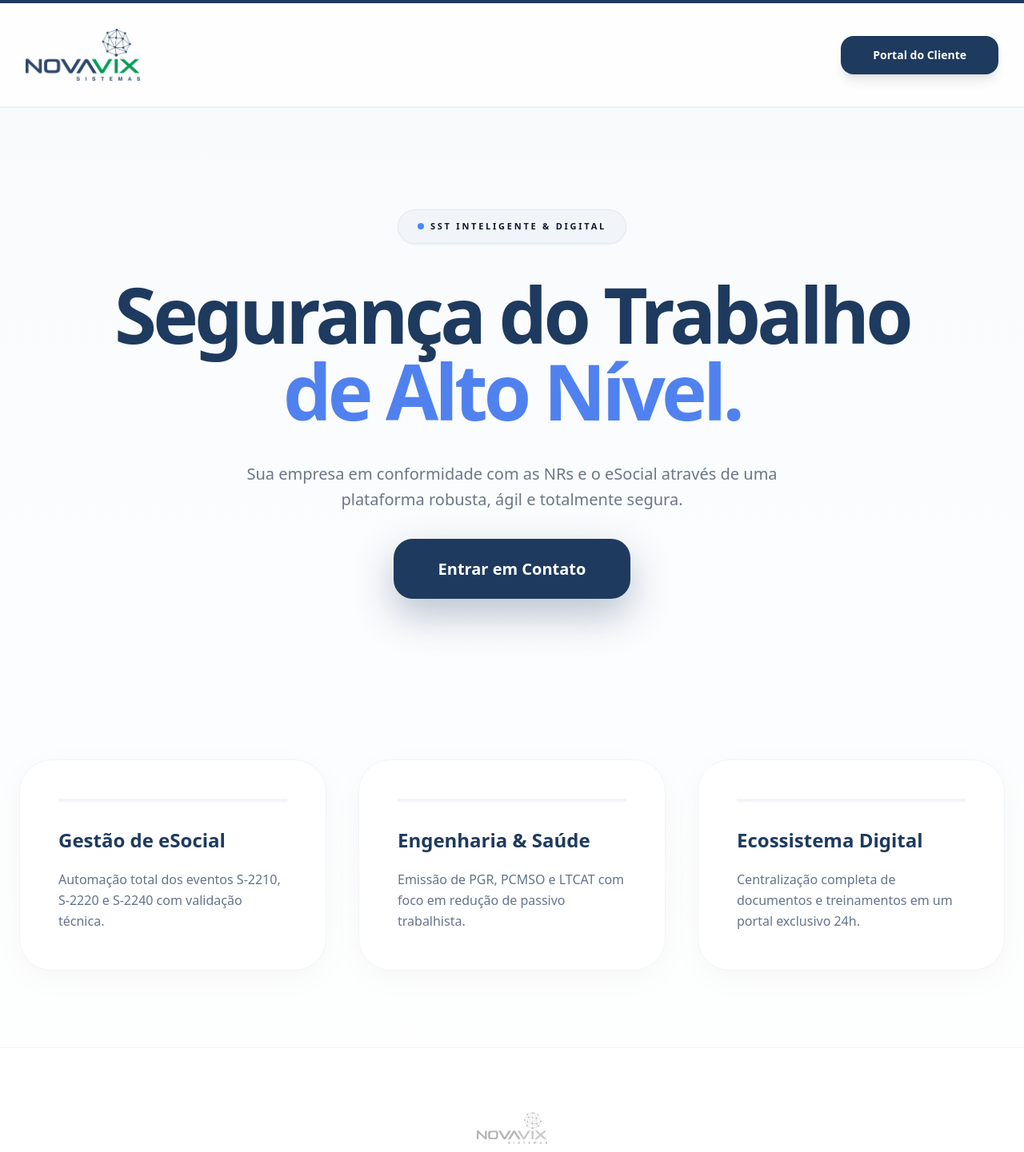
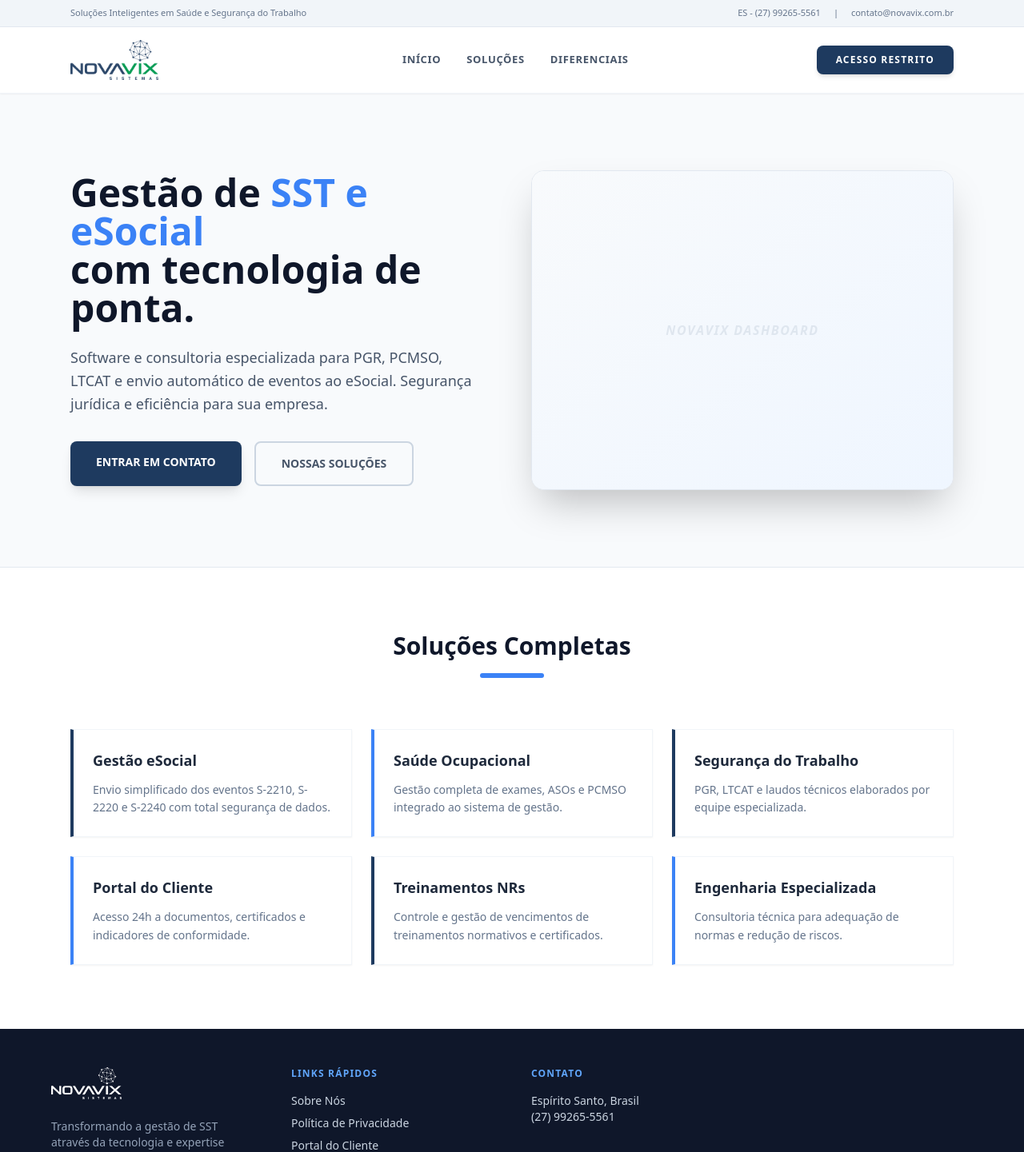
Before and after one commit to InfraNvix/novavix-site, a Next.js app: page / in a window 1280 px wide. Shown: the top 1441 px of the page at 80% size. Built offline with nearby package versions, Linux system fonts and the light colour scheme.

Commit message:
Update page.tsx

```diff
--- a/app/page.tsx
+++ b/app/page.tsx
@@ -3,89 +3,134 @@ import Image from 'next/image';
 
 export default function HomePage() {
   const azulNovavix = "#1E3A5F";
+  const azulClaro = "#3B82F6";
 
   return (
-    <div className="min-h-screen font-sans" style={{ background: "linear-gradient(180deg, #F8FAFC 0%, #FFFFFF 100%)" }}>
-      {/* DETALHE DE TOPO - LINHA DE DESTAQUE */}
-      <div className="h-1 w-full" style={{ backgroundColor: azulNovavix }}></div>
+    <div className="min-h-screen bg-white font-sans text-slate-800">
+      {/* BARRA SUPERIOR DISCRETA (Estilo Institucional) */}
+      <div className="bg-slate-100 border-b border-slate-200 py-2 text-[11px] font-medium text-slate-500">
+        <div className="max-w-6xl mx-auto px-6 flex justify-between items-center">
+          <span>Soluções Inteligentes em Saúde e Segurança do Trabalho</span>
+          <div className="flex gap-4">
+            <span>ES - (27) 99265-5561</span>
+            <span className="hidden md:inline">|</span>
+            <span className="hidden md:inline">contato@novavix.com.br</span>
+          </div>
+        </div>
+      </div>
 
-      {/* HEADER REFINADO */}
-      <nav className="p-8 bg-white/80 backdrop-blur-md sticky top-0 z-50 border-b border-slate-200/60 shadow-sm">
-        <div className="max-w-7xl mx-auto flex justify-between items-center">
-          <div className="relative w-[240px] h-[65px] transition-transform hover:scale-105">
+      {/* HEADER COMPACTO */}
+      <nav className="bg-white border-b border-slate-100 sticky top-0 z-50 shadow-sm">
+        <div className="max-w-6xl mx-auto px-6 py-4 flex justify-between items-center">
+          <div className="relative w-[180px] h-[50px]">
             <Image
               src="/logo-novavix.png"
-              alt="Novavix Gestão Ocupacional"
+              alt="Novavix"
               fill
               className="object-contain object-left"
               priority
             />
           </div>
+
+          <div className="hidden lg:flex gap-8 text-[13px] font-bold uppercase tracking-wider text-slate-600">
+            <Link href="#" className="hover:text-blue-600 transition-colors">Início</Link>
+            <Link href="#" className="hover:text-blue-600 transition-colors">Soluções</Link>
+            <Link href="#" className="hover:text-blue-600 transition-colors">Diferenciais</Link>
+          </div>
+
           <Link
             href="/login"
-            className="text-white px-10 py-3.5 rounded-2xl font-bold text-sm hover:opacity-90 transition-all shadow-lg active:scale-95"
+            className="text-white px-6 py-2.5 rounded-lg font-bold text-xs uppercase tracking-widest hover:brightness-110 transition-all shadow-md"
             style={{ backgroundColor: azulNovavix }}
           >
-            Portal do Cliente
+            Acesso Restrito
           </Link>
         </div>
       </nav>
 
-      {/* CONTEÚDO PRINCIPAL (HERO) COM TEXTO MAIS IMPACTANTE */}
-      <header className="max-w-7xl mx-auto px-6 py-32 text-center">
-        <div className="inline-flex items-center gap-2 bg-slate-100 border border-slate-200 text-[11px] font-bold uppercase tracking-[0.25em] px-6 py-3 rounded-full mb-10 shadow-sm">
-           <span className="flex h-2 w-2 rounded-full bg-blue-500 animate-pulse"></span>
-           SST Inteligente & Digital
+      {/* HERO SECTION - COMPACTA E PROFISSIONAL */}
+      <section className="relative bg-slate-50 py-16 lg:py-24 overflow-hidden border-b border-slate-200">
+        <div className="max-w-6xl mx-auto px-6 grid lg:grid-cols-2 gap-12 items-center">
+          <div>
+            <h1 className="text-4xl lg:text-5xl font-extrabold leading-[1.1] mb-6 text-slate-900">
+              Gestão de <span style={{ color: azulClaro }}>SST e eSocial</span> <br />
+              com tecnologia de ponta.
+            </h1>
+            <p className="text-lg text-slate-600 mb-8 max-w-lg leading-relaxed">
+              Software e consultoria especializada para PGR, PCMSO, LTCAT e envio automático de eventos ao eSocial. Segurança jurídica e eficiência para sua empresa.
+            </p>
+            <div className="flex flex-wrap gap-4">
+              <Link
+                href="https://wa.me/5527992655561?text=Olá, gostaria de conhecer as soluções da Novavix."
+                target="_blank"
+                className="text-white px-8 py-4 rounded-lg font-bold text-sm uppercase transition-all shadow-lg hover:-translate-y-1"
+                style={{ backgroundColor: azulNovavix }}
+              >
+                Entrar em Contato
+              </Link>
+              <button className="border-2 border-slate-300 text-slate-600 px-8 py-4 rounded-lg font-bold text-sm uppercase hover:bg-white transition-all">
+                Nossas Soluções
+              </button>
+            </div>
+          </div>
+
+          {/* Espaço para um elemento visual, gráfico ou imagem do sistema */}
+          <div className="hidden lg:block relative h-[400px] bg-white rounded-2xl shadow-2xl border border-slate-200 overflow-hidden">
+             <div className="absolute inset-0 bg-gradient-to-br from-slate-50 to-blue-50 flex items-center justify-center">
+                <span className="text-slate-300 font-bold uppercase tracking-widest italic opacity-50">Novavix Dashboard</span>
+             </div>
+          </div>
+        </div>
+      </section>
+
+      {/* SERVIÇOS EM GRID COMPACTO */}
+      <section className="py-20 max-w-6xl mx-auto px-6">
+        <div className="text-center mb-16">
+          <h2 className="text-3xl font-bold text-slate-900 mb-4">Soluções Completas</h2>
+          <div className="h-1.5 w-20 bg-blue-500 mx-auto rounded-full"></div>
         </div>
 
-        <h1 className="text-6xl lg:text-8xl font-black mb-10 tracking-tighter leading-tight" style={{ color: azulNovavix }}>
-          Segurança do Trabalho <br />
-          <span className="text-blue-600/80">de Alto Nível.</span>
-        </h1>
-
-        <p className="text-xl text-slate-600/80 mb-14 max-w-2xl mx-auto leading-relaxed font-medium">
-          Sua empresa em conformidade com as NRs e o eSocial através de uma plataforma robusta, ágil e totalmente segura.
-        </p>
-
-        {/* BOTÃO DE CONTATO PREMIUM */}
-        <Link
-          href="https://wa.me/5527992655561?text=Olá,%20vim%20pelo%20site%20da%20Novavix%20e%20gostaria%20de%20entrar%20em%20contato."
-          target="_blank"
-          rel="noopener noreferrer"
-          className="group relative text-white px-14 py-6 rounded-3xl font-bold transition-all text-xl shadow-[0_20px_50px_rgba(30,58,95,0.3)] hover:shadow-[0_25px_60px_rgba(30,58,95,0.4)] active:scale-95 overflow-hidden"
-          style={{ backgroundColor: azulNovavix }}
-        >
-          <span className="relative z-10">Entrar em Contato</span>
-          <div className="absolute inset-0 bg-white/10 opacity-0 group-hover:opacity-100 transition-opacity"></div>
-        </Link>
-      </header>
-
-      {/* CARDS COM DESIGN SOFISTICADO */}
-      <section className="py-24 px-6 relative">
-        <div className="max-w-7xl mx-auto grid md:grid-cols-3 gap-10">
+        <div className="grid md:grid-cols-3 gap-6">
           {[
-            { t: "Gestão de eSocial", d: "Automação total dos eventos S-2210, S-2220 e S-2240 com validação técnica." },
-            { t: "Engenharia & Saúde", d: "Emissão de PGR, PCMSO e LTCAT com foco em redução de passivo trabalhista." },
-            { t: "Ecossistema Digital", d: "Centralização completa de documentos e treinamentos em um portal exclusivo 24h." }
+            { t: "Gestão eSocial", d: "Envio simplificado dos eventos S-2210, S-2220 e S-2240 com total segurança de dados." },
+            { t: "Saúde Ocupacional", d: "Gestão completa de exames, ASOs e PCMSO integrado ao sistema de gestão." },
+            { t: "Segurança do Trabalho", d: "PGR, LTCAT e laudos técnicos elaborados por equipe especializada." },
+            { t: "Portal do Cliente", d: "Acesso 24h a documentos, certificados e indicadores de conformidade." },
+            { t: "Treinamentos NRs", d: "Controle e gestão de vencimentos de treinamentos normativos e certificados." },
+            { t: "Engenharia Especializada", d: "Consultoria técnica para adequação de normas e redução de riscos." }
           ].map((item, i) => (
-            <div key={i} className="group bg-white p-12 rounded-[40px] shadow-[0_10px_40px_rgba(0,0,0,0.03)] border border-slate-100 hover:border-blue-200 transition-all hover:-translate-y-2">
-              <div className="w-12 h-1 w-full bg-slate-100 mb-8 group-hover:bg-blue-500 transition-colors"></div>
-              <h3 className="text-2xl font-bold mb-5" style={{ color: azulNovavix }}>{item.t}</h3>
-              <p className="text-slate-500 text-base leading-relaxed">{item.d}</p>
+            <div key={i} className="bg-white p-6 border border-slate-100 shadow-sm hover:shadow-md transition-shadow border-l-4" style={{ borderLeftColor: i % 2 === 0 ? azulNovavix : azulClaro }}>
+              <h3 className="text-lg font-bold mb-3 text-slate-800">{item.t}</h3>
+              <p className="text-slate-500 text-sm leading-relaxed">{item.d}</p>
             </div>
           ))}
         </div>
       </section>
 
-      {/* RODAPÉ DISCRETO E ELEGANTE */}
-      <footer className="py-20 border-t border-slate-100 text-center bg-white">
-        <div className="max-w-7xl mx-auto px-6 flex flex-col items-center gap-6">
-          <div className="opacity-40 grayscale hover:grayscale-0 transition-all w-32 relative h-10">
-             <Image src="/logo-novavix.png" alt="Novavix" fill className="object-contain" />
+      {/* RODAPÉ TIPO RS DATA */}
+      <footer className="bg-slate-900 text-white py-12 px-6">
+        <div className="max-w-6xl mx-auto grid md:grid-cols-4 gap-12 text-sm">
+          <div className="col-span-1 md:col-span-1">
+            <div className="relative w-[150px] h-[40px] mb-6 brightness-0 invert">
+              <Image src="/logo-novavix.png" alt="Novavix" fill className="object-contain object-left" />
+            </div>
+            <p className="text-slate-400">Transformando a gestão de SST através da tecnologia e expertise técnica.</p>
           </div>
-          <p className="text-slate-400 text-[10px] font-bold uppercase tracking-[0.4em]">
-            © 2026 NOVAVIX SISTEMAS - Tecnologia em Saúde & Segurança
-          </p>
+          <div>
+            <h4 className="font-bold mb-4 uppercase text-xs tracking-widest text-blue-400">Links Rápidos</h4>
+            <ul className="space-y-2 text-slate-300">
+              <li><Link href="#" className="hover:text-white">Sobre Nós</Link></li>
+              <li><Link href="#" className="hover:text-white">Política de Privacidade</Link></li>
+              <li><Link href="/login" className="hover:text-white">Portal do Cliente</Link></li>
+            </ul>
+          </div>
+          <div>
+            <h4 className="font-bold mb-4 uppercase text-xs tracking-widest text-blue-400">Contato</h4>
+            <p className="text-slate-300">Espírito Santo, Brasil<br />(27) 99265-5561</p>
+          </div>
+        </div>
+        <div className="max-w-6xl mx-auto mt-12 pt-8 border-t border-slate-800 text-center text-slate-500 text-xs font-medium">
+          © 2026 NOVAVIX SISTEMAS. Todos os direitos reservados.
         </div>
       </footer>
     </div>
```
